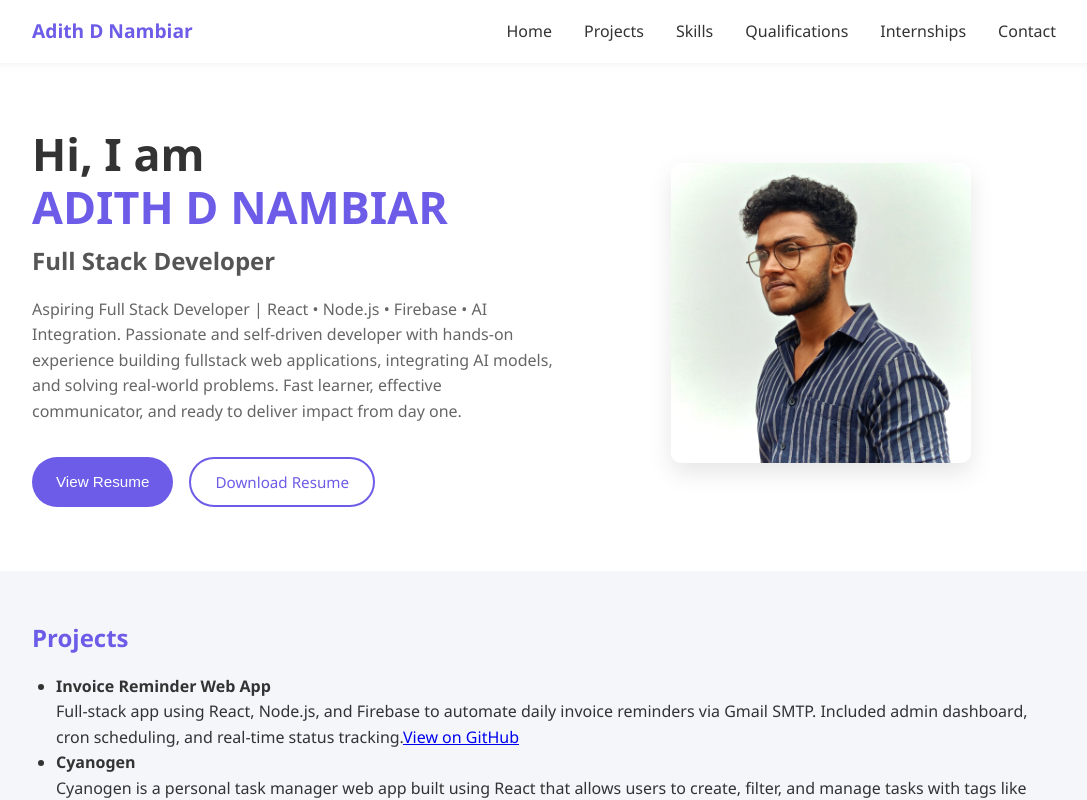
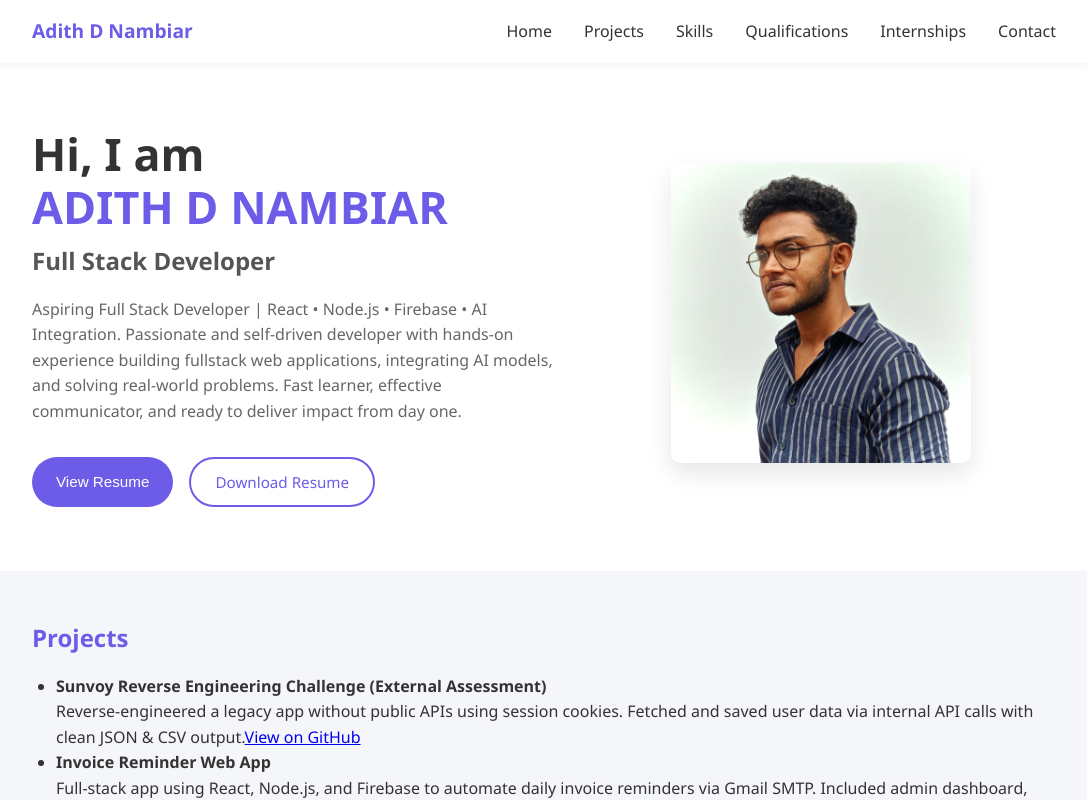
Before and after one commit to AdithDNambiar/portfolio, a React (Create React App) app: page / in a window 1280 px wide. Shown: the top 800 px of the page, without its empty margins (96-1183 px from the left). Built offline with nearby package versions, Linux system fonts and the light colour scheme; the HTML template or start-up script is replaced by a standard one.

Commit message:
New Project Added.

```diff
--- a/src/App.js
+++ b/src/App.js
@@ -47,14 +47,18 @@ function App() {
         <h2>Projects</h2>
         <ul>
           <li>
+            <strong>Sunvoy Reverse Engineering Challenge (External Assessment)</strong><br />
+            Reverse-engineered a legacy app without public APIs using session cookies. Fetched and saved user data via internal API calls with clean JSON & CSV output.
+            <a href="https://github.com/AdithDNambiar/Sunvoy" target="_blank" rel="noopener noreferrer">View on GitHub</a>
+          </li>
+          <li>
             <strong>Invoice Reminder Web App</strong><br />
             Full-stack app using React, Node.js, and Firebase to automate daily invoice reminders via Gmail SMTP. Included admin dashboard, cron scheduling, and real-time status tracking.
             <a href="https://github.com/AdithDNambiar/Invoice_reminder" target="_blank" rel="noopener noreferrer">View on GitHub</a>
           </li>
           <li>
             <strong>Cyanogen</strong><br />
-            Cyanogen is a personal task manager web app built using React that allows users to create, filter, and manage tasks with tags like Work, Personal, and Urgent.
-It features intuitive UI, local storage support, and real-time tag-based filtering for better productivity.
+            Cyanogen is a personal task manager web app built using React that allows users to create, filter, and manage tasks with tags like Work, Personal, and Urgent. It features intuitive UI, local storage support, and real-time tag-based filtering for better productivity.
             <a href="https://github.com/AdithDNambiar/Cyanogen" target="_blank" rel="noopener noreferrer">View on GitHub</a>
           </li>
           <li>
```
Also changed, not shown: 1 other file (tests, documents, lock files or other folders).
